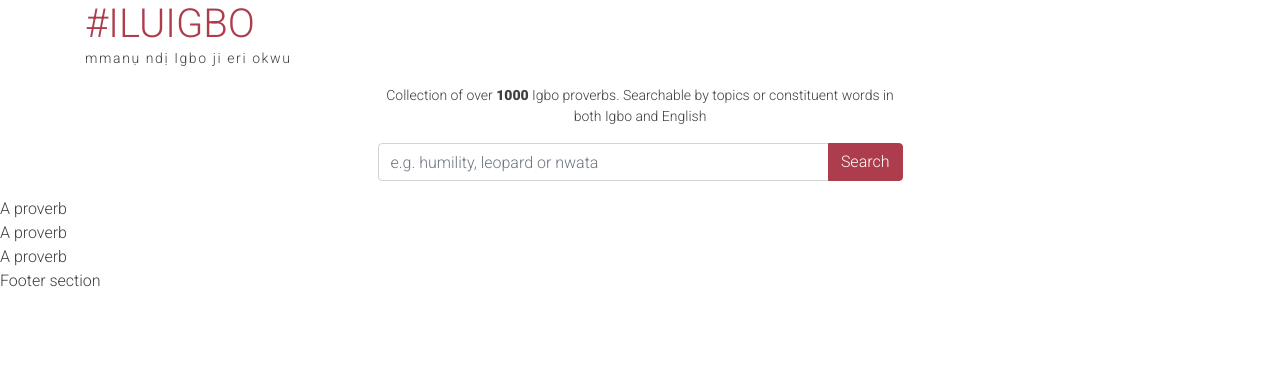
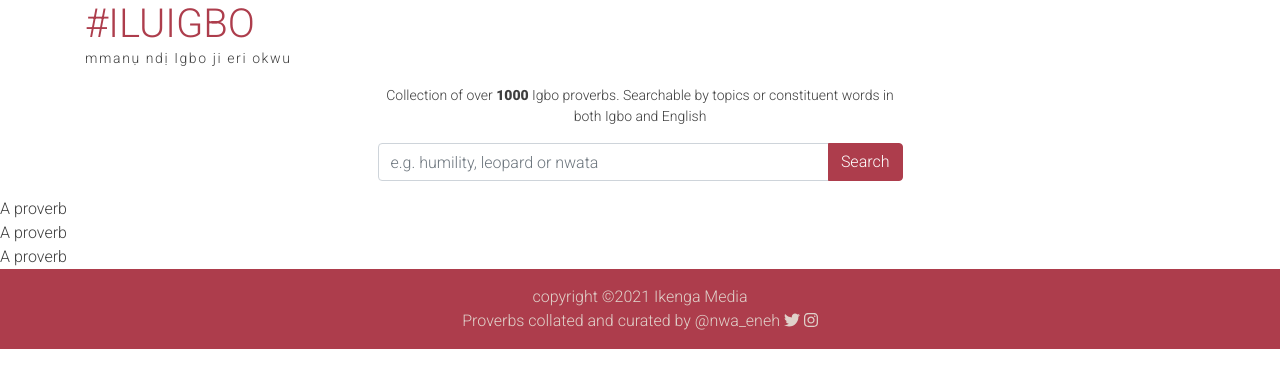
Before and after one commit to nkowaokwu/ilu-igbo, a React (Create React App) app: page / in a window 1280 px wide. Shown: the top 388 px of the page. Built offline with nearby package versions, Linux system fonts and the light colour scheme.

Commit message:
Feat: style footer

```diff
--- a/package.json
+++ b/package.json
@@ -4,6 +4,7 @@
   "private": true,
   "dependencies": {
     "@fortawesome/fontawesome-svg-core": "^1.2.35",
+    "@fortawesome/free-brands-svg-icons": "^5.15.3",
     "@fortawesome/free-solid-svg-icons": "^5.15.3",
     "@fortawesome/react-fontawesome": "^0.1.14",
     "@testing-library/jest-dom": "^5.11.4",
--- a/src/components/Footer/Footer.css
+++ b/src/components/Footer/Footer.css
@@ -0,0 +1,7 @@
+footer {
+  background-color: #ad3d4c;
+}
+
+footer * {
+  color: #e0d1ca;
+}
--- a/src/components/Footer/Footer.js
+++ b/src/components/Footer/Footer.js
@@ -1,5 +1,20 @@
+import { FontAwesomeIcon } from "@fortawesome/react-fontawesome";
+import { faTwitter, faInstagram } from "@fortawesome/free-brands-svg-icons";
 import "./Footer.css";
 
 export function Footer() {
-  return <footer>Footer section</footer>;
+  return (
+    <footer className="text-center p-3">
+      <div>copyright &copy;{new Date().getFullYear()} Ikenga Media</div>
+      <div>
+        Proverbs collated and curated by @nwa_eneh{" "}
+        <a href="https://www.twitter.com/nwa_eneh">
+          <FontAwesomeIcon icon={faTwitter} />
+        </a>{" "}
+        <a href="https://www.instagram.com/nwa_eneh">
+          <FontAwesomeIcon icon={faInstagram} />
+        </a>
+      </div>
+    </footer>
+  );
 }
```
Also changed, not shown: 2 other files (tests, documents, lock files or other folders).
